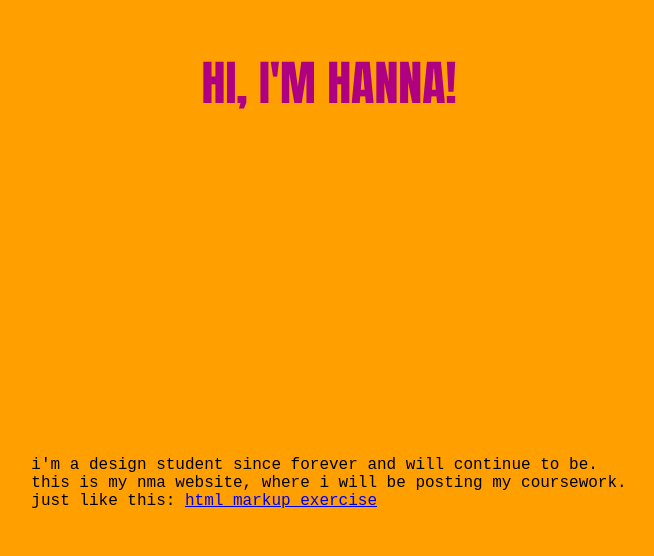
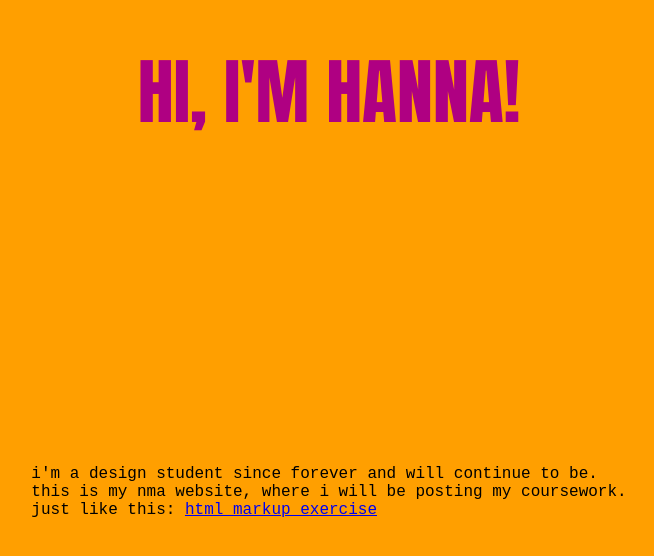
Before and after one commit to hannashibata/studentsite, a plain HTML site: page index.html in a window 1280 px wide. Shown: the part 122-678 px from the top of the page, without its empty margins (311-965 px from the left). Drawn offline with Linux system fonts and the light colour scheme.

Commit message:
adjusted font size in h1.

```diff
--- a/index.html
+++ b/index.html
@@ -1,11 +1,11 @@
 <!doctype html>
 <html lang="en">
+
 <head>
   <title>Hanna Shibata</title>
-
   <style>
     body {
-                    background:rgb(255, 159, 0);
+      background: rgb(255, 159, 0);
       display: grid;
       align-items: center;
       justify-content: center;
@@ -16,7 +16,7 @@
       color: rgb(175, 0, 130);
       text-align: center;
       font-family: Impact, Haettenschweiler, 'Arial Narrow Bold', sans-serif;
-                    font-size: 48px;
+      font-size: 72px;
       text-transform: uppercase;
       margin: 0;
     }
@@ -26,7 +26,6 @@
       font-family: 'Courier New', Courier, monospace;
       text-transform: lowercase;
     }
-
   </style>
 </head>
 
@@ -37,4 +36,5 @@
     Just like this: <a href="https://codepen.io/hannashibata/pen/xxBRXYo" target="_blank"> HTML markup exercise</a>
   </p>
 </body>
+
 </html>
```
Lines whose indentation alone changed are shown as unchanged.
